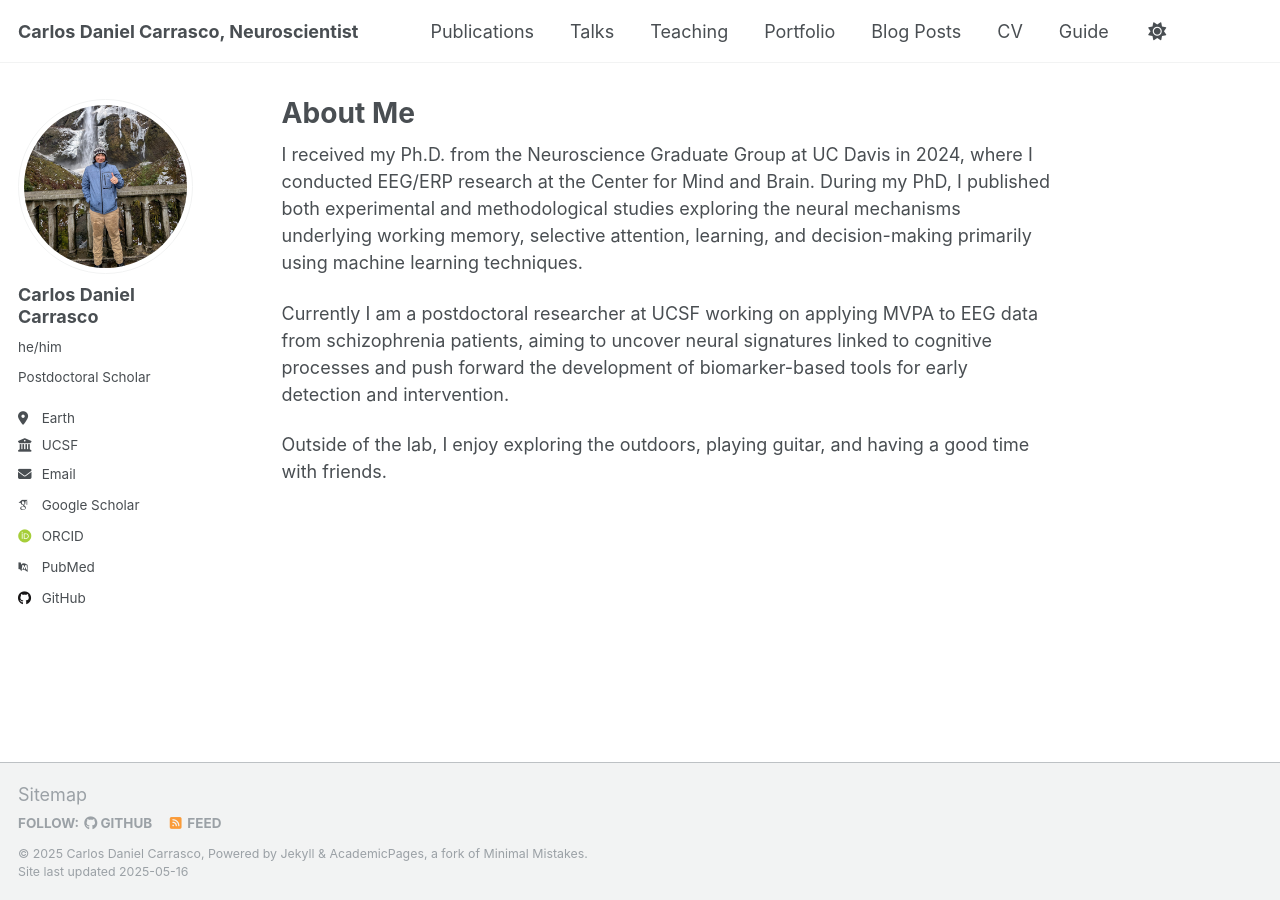
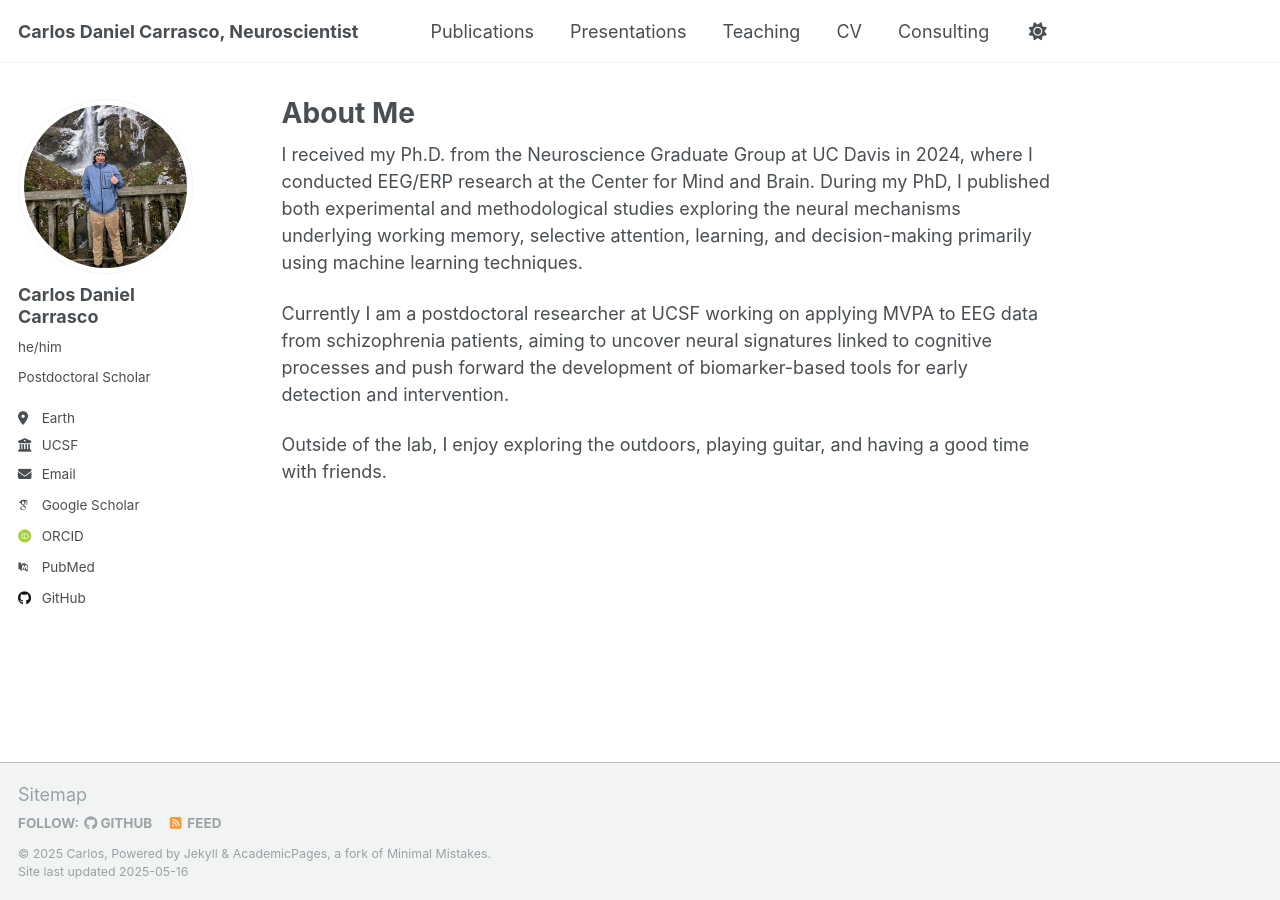
Before and after one commit to mojorisin24/mojorisin24.github.io, a Jekyll site: the page built from _pages/about.md, in a window 1280 px wide. Built offline with Jekyll 4.4.1, drawn with Linux system fonts in a browser that asks for light colours; some web fonts are replaced.

Commit message:
navigation change
changing headers

```diff
--- a/_config.yml
+++ b/_config.yml
@@ -11,7 +11,7 @@ locale                   : "en-US"
 site_theme               : "default"
 title                    : "Carlos Daniel Carrasco, Neuroscientist"
 title_separator          : "-"
-name                     : &name "Carlos Daniel Carrasco"
+name                     : &name "Carlos"
 description              : &description "personal description"
 url                      : https://mojorisin24.github.io # the base hostname & protocol for your site e.g. "https://[your GitHub username].github.io" or if you already have some other page hosted on Github then use "https://[your GitHub username].github.io/[Your Repo Name]"
 baseurl                  : "" # the subpath of your site, e.g. "/blog"
@@ -38,7 +38,7 @@ author:
   impactstory      : # URL
   orcid            : "https://orcid.org/0000-0003-0533-8599"
   semantic         : # URL
-  pubmed           : "https://www.ncbi.nlm.nih.gov/pubmed/?term=carlos_carrasco"
+  pubmed           : "https://www.ncbi.nlm.nih.gov/pubmed/?term=carlos_daniel_carrasco"
   researchgate     : # URL
   scopus           : # URL
 
--- a/_data/navigation.yml
+++ b/_data/navigation.yml
@@ -11,23 +11,24 @@ main:
   - title: "Publications"
     url: /publications/
 
-  - title: "Talks"
-    url: /talks/
+  - title: "Presentations"
+    url: /presentations/
 
   - title: "Teaching"
     url: /teaching/
 
-  - title: "Portfolio"
-    url: /portfolio/
-
-  - title: "Blog Posts"
-    url: /year-archive/
-
   - title: "CV"
     url: /cv/
+
+  - title: "Consulting"
+    url: /consulting/
+  # - title: "Blog Posts"
+  #   url: /year-archive/
+
+
 
   # - title: "CV"
   #   url: /cv-json/
 
-  - title: "Guide"
-    url: /markdown/
+  # - title: "Guide"
+  #   url: /markdown/
```
